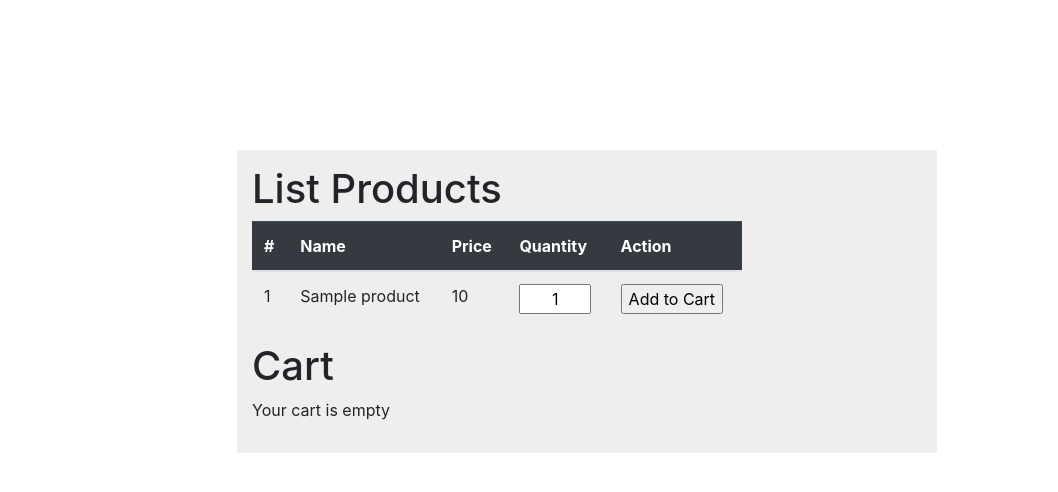
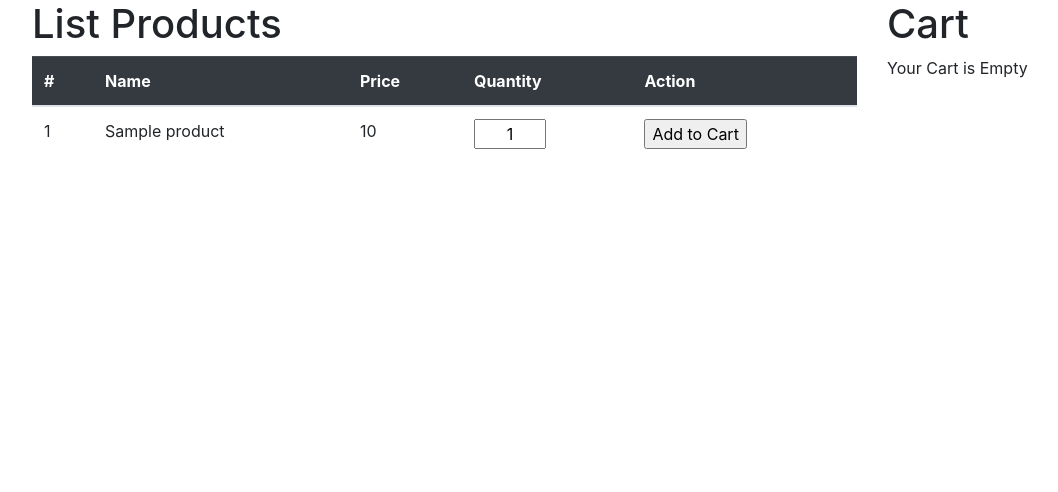
Before and after one commit to lopezramon/cart_php, a PHP site: page / in a window 1280 px wide. Shown: the top 492 px of the page, without its empty margins (53-1111 px from the left). Run offline with PHP 8.4, Linux system fonts and the light colour scheme; tables that the repository leaves empty or names only in its code hold one stand-in row (values such as "Sample post"); some libraries are stand-ins or nearby versions.

Commit message:
add shoppin cart

```diff
--- a/css/style.css
+++ b/css/style.css
@@ -19,5 +19,5 @@ body {
 
     #sidebar {
         width: 200px;
-        float: left;
+        float: right;
     }
--- a/index.php
+++ b/index.php
@@ -1,17 +1,18 @@
 <?php
+    session_start();
     require_once("CartController.php");
     $db_result = new CartController();
     if(!empty($_GET["action"])) {
         switch($_GET["action"]) {
             case "add":
                 if(!empty($_POST["quantity"])) {
-                    $productByCode = $db_handle->runQuery("SELECT * FROM tblproduct WHERE code='" . $_GET["code"] . "'");
-                    $itemArray = array($productByCode[0]["code"]=>array('name'=>$productByCode[0]["name"], 'code'=>$productByCode[0]["code"], 'quantity'=>$_POST["quantity"], 'price'=>$productByCode[0]["price"], 'image'=>$productByCode[0]["image"]));
+                    $productByid = $db_result->runQuery("SELECT * FROM product WHERE id='" . $_GET["id"] . "'");
+                    $itemArray = array($productByid[0]["id"]=>array('name'=>$productByid[0]["name"], 'id'=>$productByid[0]["id"], 'quantity'=>$_POST["quantity"], 'price'=>$productByid[0]["price"], 'image'=>$productByid[0]["image"]));
 
                     if(!empty($_SESSION["cart_item"])) {
-                        if(in_array($productByCode[0]["code"],array_keys($_SESSION["cart_item"]))) {
+                        if(in_array($productByid[0]["id"],array_keys($_SESSION["cart_item"]))) {
                             foreach($_SESSION["cart_item"] as $k => $v) {
-                                    if($productByCode[0]["code"] == $k) {
+                                    if($productByid[0]["id"] == $k) {
                                         if(empty($_SESSION["cart_item"][$k]["quantity"])) {
                                             $_SESSION["cart_item"][$k]["quantity"] = 0;
                                         }
@@ -29,7 +30,7 @@
             case "remove":
                 if(!empty($_SESSION["cart_item"])) {
                     foreach($_SESSION["cart_item"] as $k => $v) {
-                            if($_GET["code"] == $k)
+                            if($_GET["id"] == $k)
                                 unset($_SESSION["cart_item"][$k]);
                             if(empty($_SESSION["cart_item"]))
                                 unset($_SESSION["cart_item"]);
@@ -58,9 +59,11 @@
 <body>
 
     <!--Begin container-->
-    <div id="container">
+    <div class="container">
+
+        <div class="row">
             <!--begin main-->
-        <div id="main">
+            <div class="col-9" id="main">
                 <h1>List Products</h1>
                 <table class="table">
                     <thead class="table-dark">
@@ -79,15 +82,13 @@
                                 foreach($product_array as $key=>$value){
                         ?>
                         <tr>
+                            <form method="post" action="index.php?action=add&id=<?php echo $product_array[$key]["id"]; ?>">
                             <td><?php echo $product_array[$key]["id"] ?></td>
                             <td><?php echo $product_array[$key]["name"] ?></td>
                             <td><?php echo $product_array[$key]["price"] ?></td>
                             <td><input type="text" class="text-center" name="quantity" value="1" size="2" /></td>
-                        <td>
-                            <form method="post" action="index.php?action=add&code=<?php echo $product_array[$key]["id"]; ?>">
-                                <input type="submit" value="Add to Cart" />
+                            <td><input type="submit" value="Add to Cart" /></td>
                             </form>
-                        </td>
                         </tr>
                         <?php
                                 }
@@ -99,18 +100,65 @@
             <!--end main-->
 
             <!--begin sidebar-->
-        <div id="sidebar">
+            <div class="col" id="sidebar">
                 <h1>Cart</h1>
-            <p>Your cart is empty</p>
+                <?php
+                if(isset($_SESSION["cart_item"])){
+                    $total_quantity = 0;
+                    $total_price = 0;
+                ?>
+                <table class="tbl-cart" cellpadding="10" cellspacing="1">
+                    <tbody>
+                        <tr>
+                            <th style="text-align:left;">Name</th>
+                            <th style="text-align:left;">id</th>
+                            <th style="text-align:right;" width="5%">Quantity</th>
+                            <th style="text-align:right;" width="10%">Unit Price</th>
+                            <th style="text-align:right;" width="10%">Price</th>
+                            <th style="text-align:center;" width="5%">Remove</th>
+                        </tr>
+                        <?php
+                            foreach ($_SESSION["cart_item"] as $item){
+                                $item_price = $item["quantity"]*$item["price"];
+                        ?>
+                        <tr>
+                            <td><?php echo $item["name"]; ?></td>
+                            <td><?php echo $item["id"]; ?></td>
+                            <td style="text-align:right;"><?php echo $item["quantity"]; ?></td>
+                            <td  style="text-align:right;"><?php echo "$ ".$item["price"]; ?></td>
+                            <td  style="text-align:right;"><?php echo "$ ". number_format($item_price,2); ?></td>
+                            <td style="text-align:center;"><a href="index.php?action=remove&id=<?php echo $item["id"]; ?>" class="btnRemoveAction"><img src="icon-delete.png" alt="Remove Item" /></a></td>
+                        </tr>
+                        <?php
+                                $total_quantity += $item["quantity"];
+                                $total_price += ($item["price"]*$item["quantity"]);
+                            }
+                        ?>
+                        <tr>
+                            <td colspan="2" align="right">Total:</td>
+                            <td align="right"><?php echo $total_quantity; ?></td>
+                            <td align="right" colspan="2"><strong><?php echo "$ ".number_format($total_price, 2); ?></strong></td>
+                            <td></td>
+                        </tr>
+                    </tbody>
+                </table>
+                <?php
+                } else {
+                ?>
+                <div class="no-records">Your Cart is Empty</div>
+                <?php
+                }
+                ?>
             </div>
             <!--end sidebar-->
-
+        </div>
+        <!--end row-->
     </div>
     <!--end container-->
 
     <!-- Optional JavaScript -->
     <!-- jQuery first, then Popper.js, then Bootstrap JS -->
-    <script src="https://code.jquery.com/jquery-3.3.1.slim.min.js" integrity="sha384-q8i/X+965DzO0rT7abK41JStQIAqVgRVzpbzo5smXKp4YfRvH+8abtTE1Pi6jizo" crossorigin="anonymous"></script>
+    <script src="https://id.jquery.com/jquery-3.3.1.slim.min.js" integrity="sha384-q8i/X+965DzO0rT7abK41JStQIAqVgRVzpbzo5smXKp4YfRvH+8abtTE1Pi6jizo" crossorigin="anonymous"></script>
     <script src="https://cdnjs.cloudflare.com/ajax/libs/popper.js/1.14.7/umd/popper.min.js" integrity="sha384-UO2eT0CpHqdSJQ6hJty5KVphtPhzWj9WO1clHTMGa3JDZwrnQq4sF86dIHNDz0W1" crossorigin="anonymous"></script>
     <script src="https://stackpath.bootstrapcdn.com/bootstrap/4.3.1/js/bootstrap.min.js" integrity="sha384-JjSmVgyd0p3pXB1rRibZUAYoIIy6OrQ6VrjIEaFf/nJGzIxFDsf4x0xIM+B07jRM" crossorigin="anonymous"></script>
 
```
Lines whose indentation alone changed are shown as unchanged.
